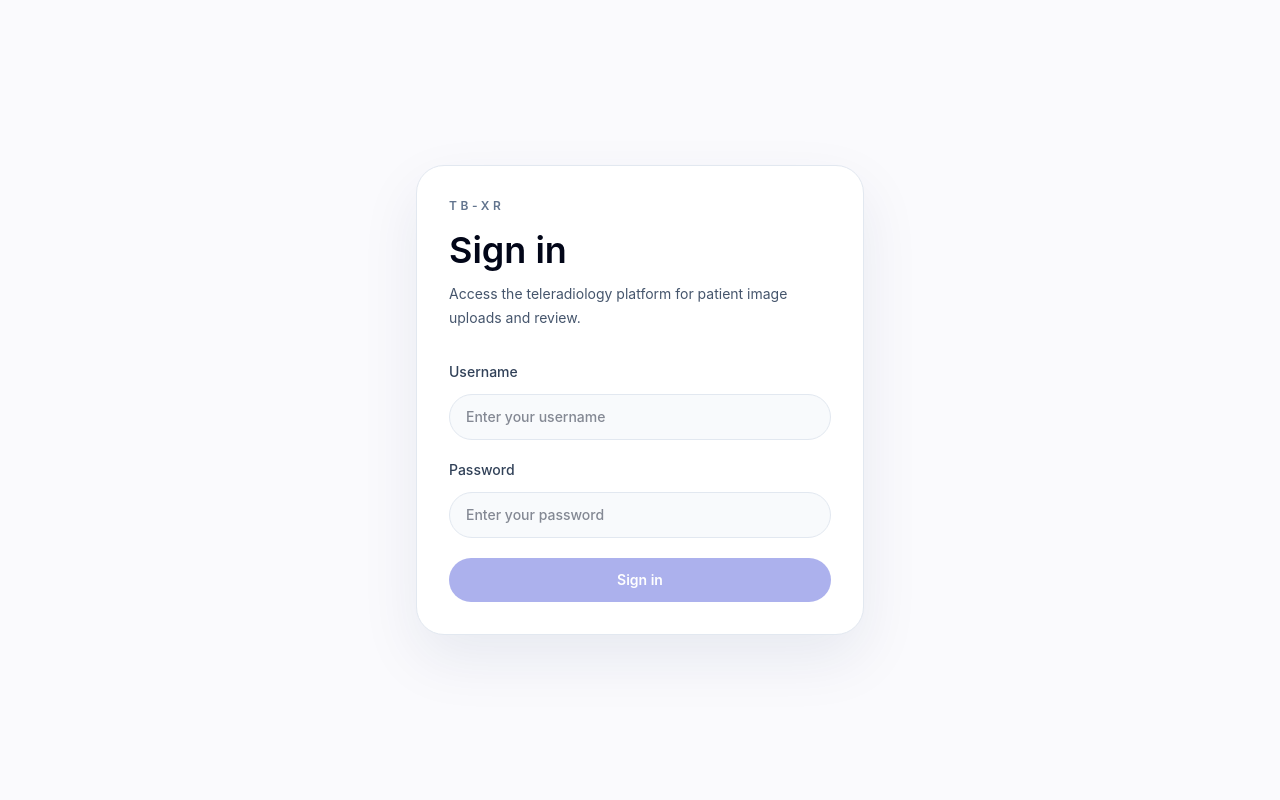
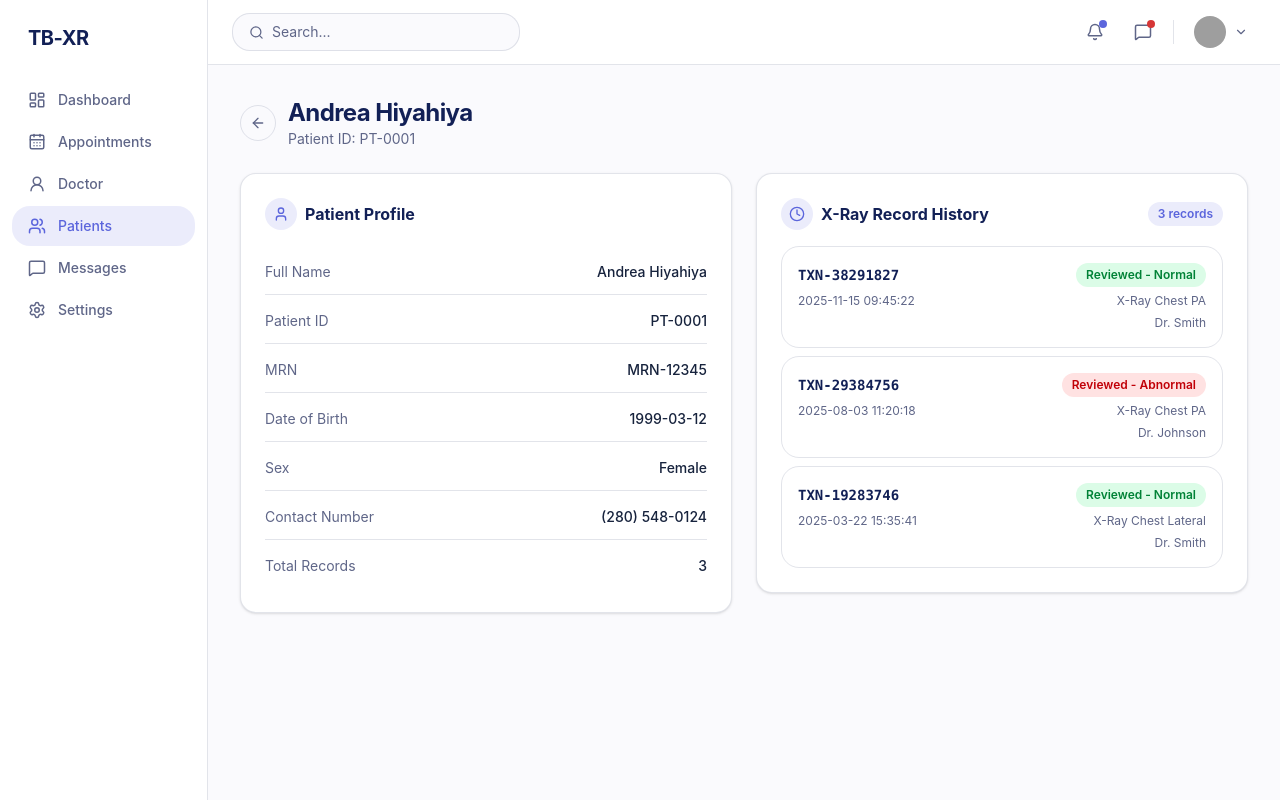
Before and after one commit to DymNomZ/TBXR, a React (Vite) app in the folder frontend/: page /patients/1 in a window 1280 px wide. Before the commit this address led to /login. Built offline with nearby package versions, Linux system fonts and the light colour scheme; grey boxes are pictures that could not be loaded.

Commit message:
feat(frontend): build patient detail page #10

```diff
--- a/frontend/src/App.jsx
+++ b/frontend/src/App.jsx
@@ -2,6 +2,7 @@ import { BrowserRouter, Routes, Route, Navigate } from 'react-router-dom'
 import LoginPage from './pages/LoginPage'
 import PatientsPage from './pages/PatientsPage'
 import PatientCard from './components/patients/PatientCard'
+import PatientDetailPage from './pages/PatientDetailPage';
 
 function App() {
   return (
@@ -16,6 +17,7 @@ function App() {
         {/* Patients */}
         <Route path="/patients" element={<PatientsPage />} />
         <Route path="/patients/register" element={<PatientCard />} />
+        <Route path="/patients/:patientId" element={<PatientDetailPage />} />
       </Routes>
     </BrowserRouter>
   )
--- /dev/null
+++ b/frontend/src/components/patients/PatientProfileCard.jsx
@@ -0,0 +1,33 @@
+import { User } from 'lucide-react';
+
+const FIELD_ROW = ({ label, value }) => (
+  <div className="flex items-center justify-between py-3 border-b border-[var(--border)] last:border-none">
+    <span className="text-sm text-[var(--text-muted)]">{label}</span>
+    <span className="text-sm font-medium text-[var(--text)]">{value ?? '—'}</span>
+  </div>
+);
+
+export default function PatientProfileCard({ patient }) {
+  if (!patient) return null;
+
+  return (
+    <div className="bg-white rounded-2xl border border-[var(--border)] shadow-sm p-6 flex flex-col gap-1">
+      {/* Card header */}
+      <div className="flex items-center gap-2 mb-4">
+        <div className="w-8 h-8 rounded-full bg-[var(--accent-soft)] flex items-center justify-center">
+          <User size={16} className="text-[var(--accent)]" />
+        </div>
+        <h2 className="text-base font-bold text-[var(--deep-navy)]">Patient Profile</h2>
+      </div>
+
+      {/* Fields */}
+      <FIELD_ROW label="Full Name"       value={`${patient.first_name} ${patient.last_name}`} />
+      <FIELD_ROW label="Patient ID"      value={patient.patient_id} />
+      <FIELD_ROW label="MRN"             value={patient.mrn} />
+      <FIELD_ROW label="Date of Birth"   value={patient.date_of_birth} />
+      <FIELD_ROW label="Sex"             value={patient.sex} />
+      <FIELD_ROW label="Contact Number"  value={patient.contact_number} />
+      <FIELD_ROW label="Total Records"   value={patient.total_records ?? 0} />
+    </div>
+  );
+}
--- /dev/null
+++ b/frontend/src/components/patients/XrayRecordList.jsx
@@ -0,0 +1,76 @@
+import { Clock } from 'lucide-react';
+
+// ✏️ Extend these as the backend adds more statuses
+const STATUS_STYLES = {
+  'Reviewed - Normal':   'bg-green-100 text-green-700',
+  'Reviewed - Abnormal': 'bg-red-100 text-red-700',
+  'Pending Review':      'bg-orange-100 text-orange-700',
+  'Pending AI Scoring':  'bg-blue-100 text-blue-700',
+};
+
+function XrayRecordItem({ record }) {
+  const statusStyle = STATUS_STYLES[record.status] ?? 'bg-gray-100 text-gray-500';
+
+  return (
+    <div className="flex flex-col gap-1.5 p-4 rounded-xl border border-[var(--border)] hover:bg-[var(--surface-soft)] transition-colors">
+      <div className="flex items-center justify-between">
+        <span className="text-sm font-semibold text-[var(--deep-navy)] font-mono">
+          {record.transaction_id}
+        </span>
+        <span className={`text-xs font-semibold px-2.5 py-1 rounded-full ${statusStyle}`}>
+          {record.status}
+        </span>
+      </div>
+
+      <div className="flex items-center justify-between text-xs text-[var(--text-muted)]">
+        <span>{record.date}</span>
+        <span>{record.view_type}</span>
+      </div>
+
+      {record.reviewing_doctor && (
+        <div className="text-xs text-[var(--text-muted)] text-right">
+          {record.reviewing_doctor}
+        </div>
+      )}
+    </div>
+  );
+}
+
+export default function XrayRecordList({ records = [] }) {
+  return (
+    <div className="bg-white rounded-2xl border border-[var(--border)] shadow-sm p-6 flex flex-col gap-4">
+      {/* Card header */}
+      <div className="flex items-center gap-2">
+        <div className="w-8 h-8 rounded-full bg-[var(--accent-soft)] flex items-center justify-center">
+          <Clock size={16} className="text-[var(--accent)]" />
+        </div>
+        <h2 className="text-base font-bold text-[var(--deep-navy)]">X-Ray Record History</h2>
+        {records.length > 0 && (
+          <span className="ml-auto text-xs font-semibold bg-[var(--accent-soft)] text-[var(--accent)] px-2.5 py-1 rounded-full">
+            {records.length} record{records.length !== 1 ? 's' : ''}
+          </span>
+        )}
+      </div>
+
+      {/* Records */}
+      {records.length > 0 ? (
+        <div className="flex flex-col gap-2">
+          {records.map((record) => (
+            <XrayRecordItem key={record.transaction_id} record={record} />
+          ))}
+        </div>
+      ) : (
+        // Empty state — expected initially per the task
+        <div className="flex flex-col items-center justify-center py-12 text-center gap-2">
+          <div className="w-12 h-12 rounded-full bg-[var(--surface-soft)] flex items-center justify-center mb-1">
+            <Clock size={22} className="text-[var(--text-muted)]" />
+          </div>
+          <p className="text-sm font-medium text-[var(--text)]">No records yet</p>
+          <p className="text-xs text-[var(--text-muted)]">
+            X-ray records will appear here once uploads come in.
+          </p>
+        </div>
+      )}
+    </div>
+  );
+}
--- /dev/null
+++ b/frontend/src/pages/PatientDetailPage.jsx
@@ -0,0 +1,89 @@
+import { useParams, useNavigate } from 'react-router-dom';
+import { ArrowLeft } from 'lucide-react';
+import AppLayout from '../components/layout/AppLayout';
+import PatientProfileCard from '../components/patients/PatientProfileCard';
+import XrayRecordList from '../components/patients/XrayRecordList';
+
+// 🔌 Replace with real fetch once backend confirms shape:
+// GET /patients/:patientId  →  { patient, xray_records }
+const MOCK_PATIENT = {
+  patient_id:     'PT-0001',
+  mrn:            'MRN-12345',
+  first_name:     'Andrea',
+  last_name:      'Hiyahiya',
+  date_of_birth:  '1999-03-12',
+  sex:            'Female',
+  contact_number: '(280) 548-0124',
+  total_records:  3,
+};
+
+const MOCK_RECORDS = [
+  {
+    transaction_id:    'TXN-38291827',
+    date:              '2025-11-15 09:45:22',
+    view_type:         'X-Ray Chest PA',
+    status:            'Reviewed - Normal',
+    reviewing_doctor:  'Dr. Smith',
+  },
+  {
+    transaction_id:    'TXN-29384756',
+    date:              '2025-08-03 11:20:18',
+    view_type:         'X-Ray Chest PA',
+    status:            'Reviewed - Abnormal',
+    reviewing_doctor:  'Dr. Johnson',
+  },
+  {
+    transaction_id:    'TXN-19283746',
+    date:              '2025-03-22 15:35:41',
+    view_type:         'X-Ray Chest Lateral',
+    status:            'Reviewed - Normal',
+    reviewing_doctor:  'Dr. Smith',
+  },
+];
+
+export default function PatientDetailPage() {
+  const { patientId } = useParams();
+  const navigate = useNavigate();
+
+  // 🔌 Swap mocks with real data:
+  // const { data, isLoading } = useQuery({
+  //   queryKey: ['patient', patientId],
+  //   queryFn: () => fetch(`/api/patients/${patientId}/`).then(r => r.json()),
+  // });
+  // const { patient, xray_records } = data ?? {};
+
+  const patient = MOCK_PATIENT;
+  const xrayRecords = MOCK_RECORDS;
+
+  return (
+    <AppLayout>
+      <div className="flex flex-col gap-6">
+
+        {/* Back nav + page title */}
+        <div className="flex items-center gap-3">
+          <button
+            onClick={() => navigate('/patients')}
+            className="w-9 h-9 flex items-center justify-center rounded-xl border border-[var(--border)] hover:bg-[var(--surface-soft)] transition-colors"
+          >
+            <ArrowLeft size={16} className="text-[var(--text-muted)]" />
+          </button>
+          <div>
+            <h1 className="text-2xl font-bold text-[var(--deep-navy)] tracking-tight">
+              {patient.first_name} {patient.last_name}
+            </h1>
+            <p className="text-sm text-[var(--text-muted)]">
+              Patient ID: {patient.patient_id}
+            </p>
+          </div>
+        </div>
+
+        {/* Two-column layout */}
+        <div className="grid grid-cols-1 lg:grid-cols-2 gap-6 items-start">
+          <PatientProfileCard patient={patient} />
+          <XrayRecordList records={xrayRecords} />
+        </div>
+
+      </div>
+    </AppLayout>
+  );
+}
```
